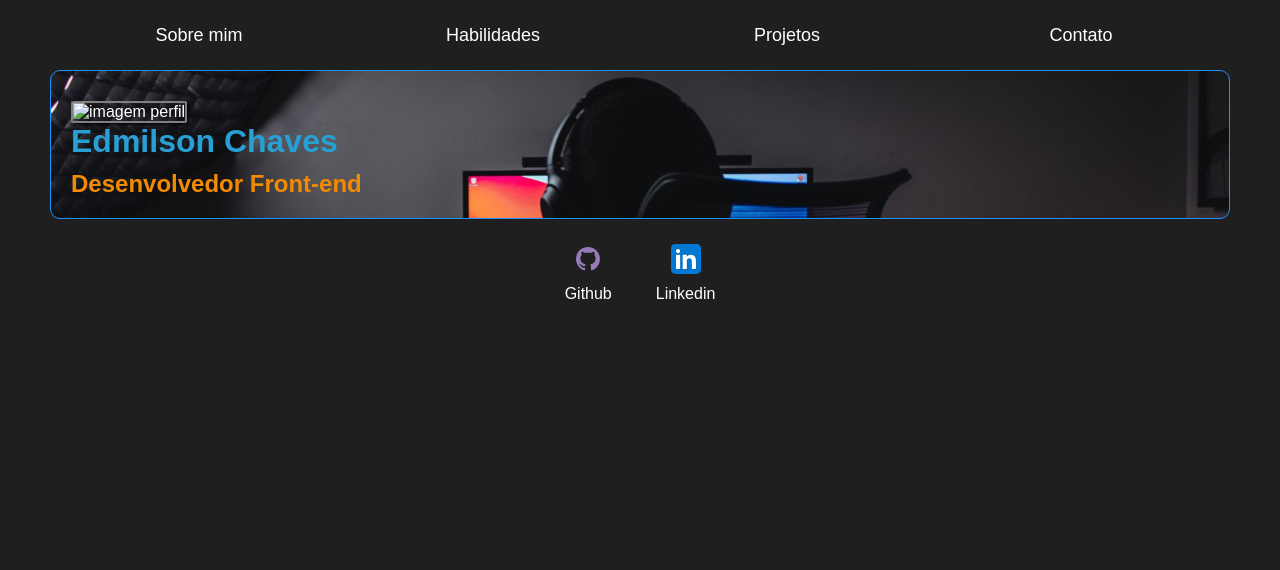
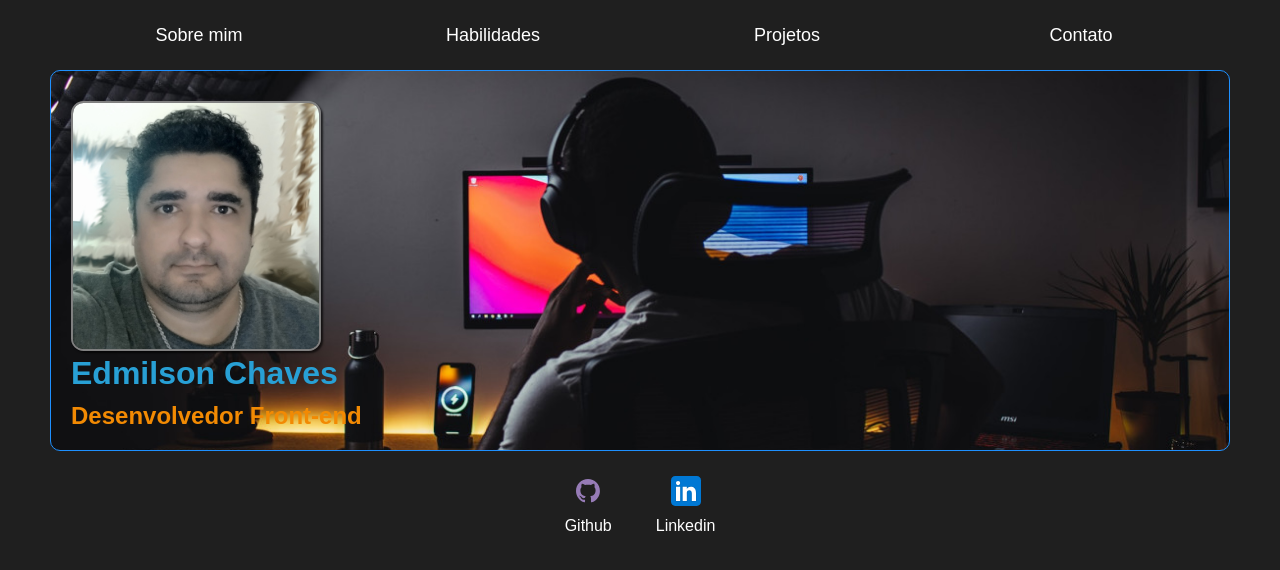
Before and after one commit to edmilsonchaves/portfolio, a plain HTML site: page index.html in a window 1280 px wide. Drawn offline with Linux system fonts and the light colour scheme.

Commit message:
Update index.html

```diff
--- a/index.html
+++ b/index.html
@@ -40,7 +40,7 @@
         <div class="background">
             <header>
                 <div class="img">
-                    <img src="./img/didiperfil.png" alt="imagem perfil">
+                    <img src="./img/profile.jpg" alt="imagem perfil">
                 </div>
                 <h1>Edmilson Chaves</h1>
                 <h2>Desenvolvedor Front-end</h2>
```
